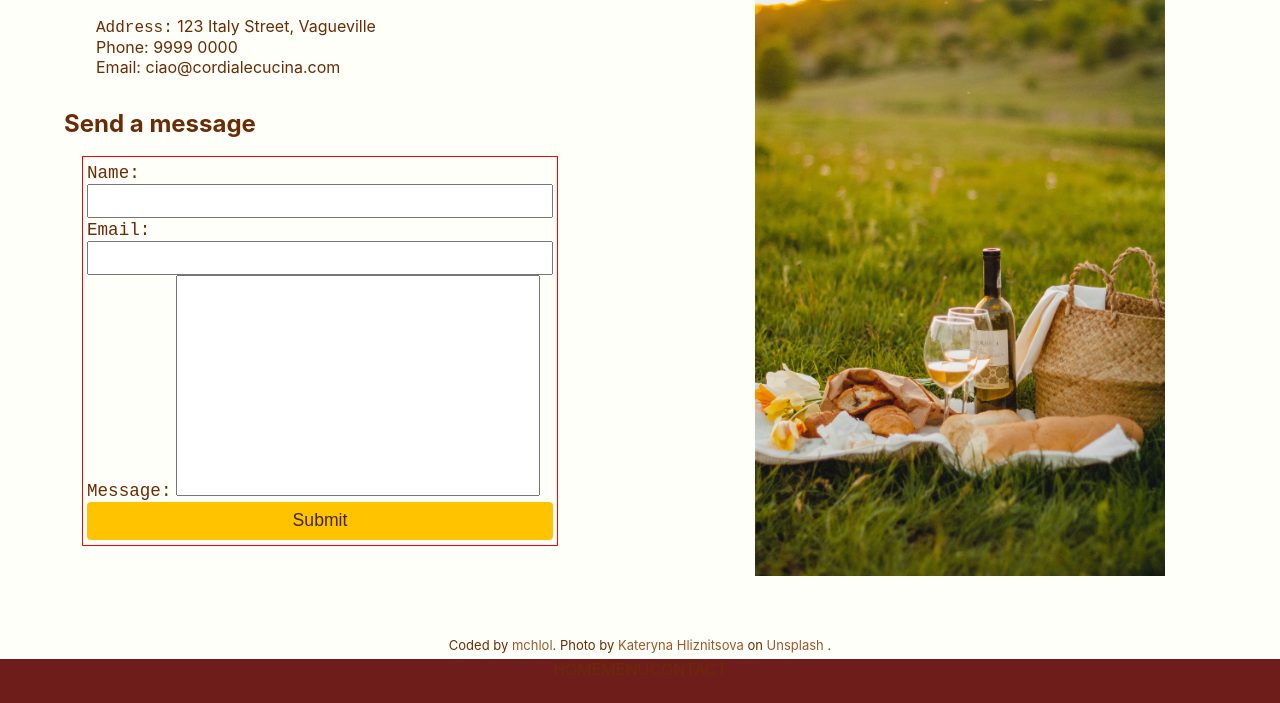
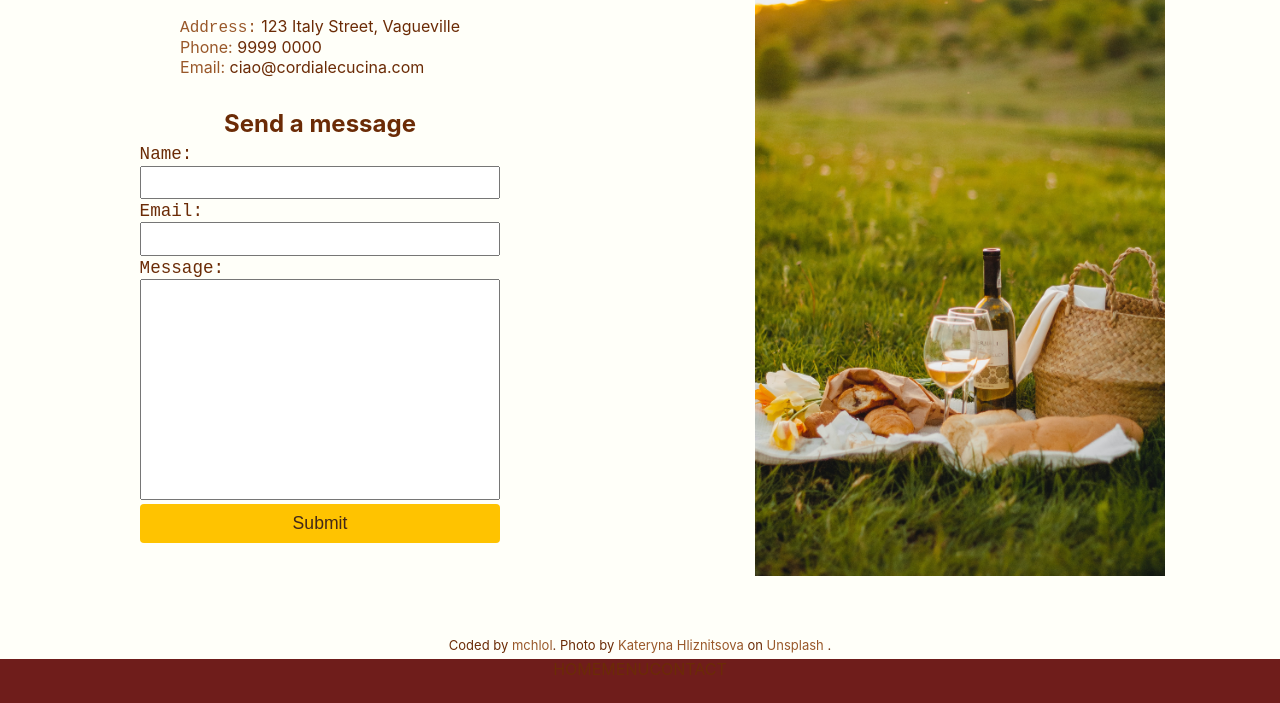
Before and after one commit to mchlol/restaurant, a website built with webpack: page working/contact.html in a window 1280 px wide. Shown: the part 141-844 px from the top of the page. Built offline with nearby package versions, Linux system fonts and the light colour scheme.

Commit message:
update templates

```diff
--- a/working/contact.html
+++ b/working/contact.html
@@ -31,16 +31,16 @@
         <div>
             <div class="content-wrap">
 
-                <div class="flex-col container centered">
+                <div class="flex-col container centered align-center">
                     <header class="contact-header">
                         <h1>Contact</h1>
                         <ul>
                             <li><span class="contact-span">Address:</span> 123 Italy Street, Vagueville</li>
                             <li>
-                                <contact class="span">Phone:</contact> 9999 0000
+                                <contact class="contact-span">Phone:</contact> 9999 0000
                             </li>
                             <li>
-                                <contact class="span">Email:</contact> ciao@cordialecucina.com
+                                <contact class="contact-span">Email:</contact> ciao@cordialecucina.com
                             </li>
                         </ul>
                     </header>
@@ -67,7 +67,7 @@
                     </form>
                 </div>
 
-                <div class="home-right container centered">
+                <div class="home-right container centered contact-img-wrap">
                     <img class="contact-img" src="../src/images/picnic.jpg"
                         alt="a picnic rug and basket with glasses of white wine" />
 
--- a/working/style.css
+++ b/working/style.css
@@ -191,14 +191,24 @@ hr {
     height: auto;
 }
 
+.contact-span {
+    color: var(--brown-light);
+}
+
+/* form styles */
+
+legend>h2 {
+    text-align: center;
+}
+
 .contact-form {
+    max-width: 80%;
     font-size: 1.1rem;
     line-height: 1.2;
     padding: 0.25em;
-    margin: 1em;
+    margin: 0 auto;
     display: flex;
     flex-direction: column;
-    border: 1px solid red;
 }
 
 input {
@@ -214,7 +224,7 @@ textarea {
 
 textarea {
     resize: none;
-    max-width: 100%;
+    width: 100%;
     font-family: inherit;
 }
 
@@ -225,6 +235,15 @@ input[type=submit] {
     border-radius: 4px;
     padding: 0.5em;
     font-size: 1.1rem;
+}
+
+input[type=submit]:hover {
+    background-color: var(--yellow);
+    opacity: 0.85;
+}
+
+input[type=submit]:active {
+    background-color: var(--brown-light);
 }
 
 /* footer  */
@@ -254,6 +273,11 @@ footer>a {
         position: fixed;
         bottom: 0;
         left: 0;
+    }
+
+    .contact-img-wrap {
+        max-width: 100%;
+        height: auto;
     }
 }
 
```
